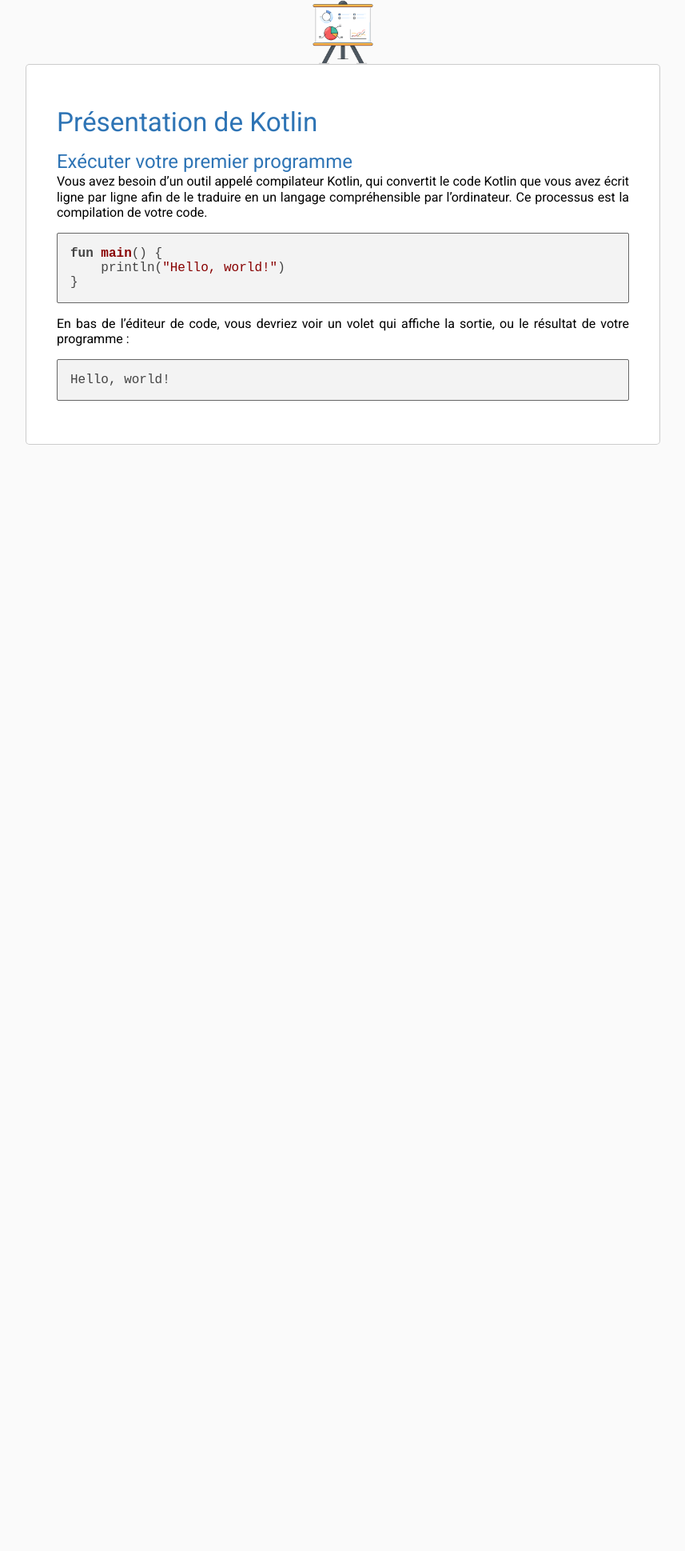
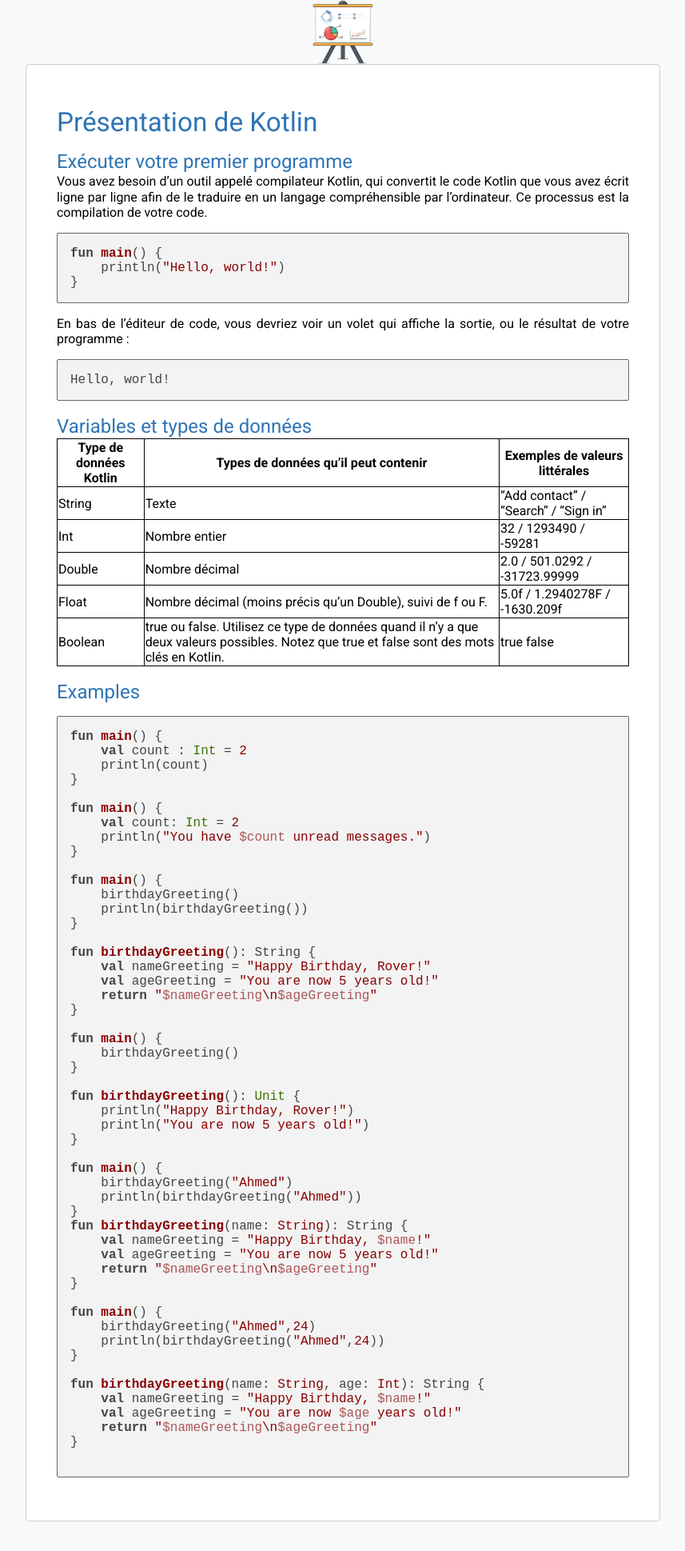
Before and after one commit to solicoders/Boukhar-Soufiane-autoformation-android, a Jekyll site: the page built from docs/Présentation-de-Kotlin/rendus.md, in a window 1280 px wide. Shown: the whole page at 80% size, without its empty margins (211-1068 px from the left). Built offline with Jekyll 4.4.1, drawn with Linux system fonts in a browser that asks for light colours; before the commit the page ends 900 px from its top, so only the background shows below that.

Commit message:
add Présentation de Kotlin

````diff
--- a/docs/Présentation-de-Kotlin/rendus.md
+++ b/docs/Présentation-de-Kotlin/rendus.md
@@ -27,3 +27,73 @@ En bas de l'éditeur de code, vous devriez voir un volet qui affiche la sortie,
 Hello, world!
 ```
 <!-- new slide -->
+
+## Variables et types de données
+
+
+
+| Type de données Kotlin | Types de données qu'il peut contenir | Exemples de valeurs littérales |
+|------------------------|---------------------------------------|--------------------------------|
+| String                 | Texte                                 | "Add contact" / "Search" / "Sign in" |
+| Int                    | Nombre entier                          | 32  /  1293490  / -59281         |
+| Double                 | Nombre décimal                        | 2.0 / 501.0292  / -31723.99999    |
+| Float                  | Nombre décimal (moins précis qu'un Double), suivi de f ou F. | 5.0f / 1.2940278F / -1630.209f|
+| Boolean                | true ou false. Utilisez ce type de données quand il n'y a que deux valeurs possibles. Notez que true et false sont des mots clés en Kotlin. | true false|
+
+<!-- new slide -->
+
+## Examples
+
+```bash
+fun main() {
+    val count : Int = 2
+    println(count)
+}
+
+fun main() {
+    val count: Int = 2
+    println("You have $count unread messages.")
+}
+
+fun main() {
+    birthdayGreeting()
+    println(birthdayGreeting())
+}
+
+fun birthdayGreeting(): String {
+    val nameGreeting = "Happy Birthday, Rover!"
+    val ageGreeting = "You are now 5 years old!"
+    return "$nameGreeting\n$ageGreeting"
+}
+
+fun main() {
+    birthdayGreeting()
+}
+
+fun birthdayGreeting(): Unit {
+    println("Happy Birthday, Rover!")
+    println("You are now 5 years old!")
+}
+
+fun main() {
+    birthdayGreeting("Ahmed")
+    println(birthdayGreeting("Ahmed"))
+}
+fun birthdayGreeting(name: String): String {
+    val nameGreeting = "Happy Birthday, $name!"
+    val ageGreeting = "You are now 5 years old!"
+    return "$nameGreeting\n$ageGreeting"
+}
+
+fun main() {
+    birthdayGreeting("Ahmed",24)
+    println(birthdayGreeting("Ahmed",24))
+}
+
+fun birthdayGreeting(name: String, age: Int): String {
+    val nameGreeting = "Happy Birthday, $name!"
+    val ageGreeting = "You are now $age years old!"
+    return "$nameGreeting\n$ageGreeting"
+}
+
+```
--- a/docs/assets/css/rapport.css
+++ b/docs/assets/css/rapport.css
@@ -230,3 +230,12 @@ h6
 #table-de-matière+ul li a:hover {
     color: #777;
 }
+
+table {
+	border: 1px solid #000;
+	border-collapse: collapse;
+}
+
+table th,tr,td{
+	border: 1px solid #000;
+}
````
